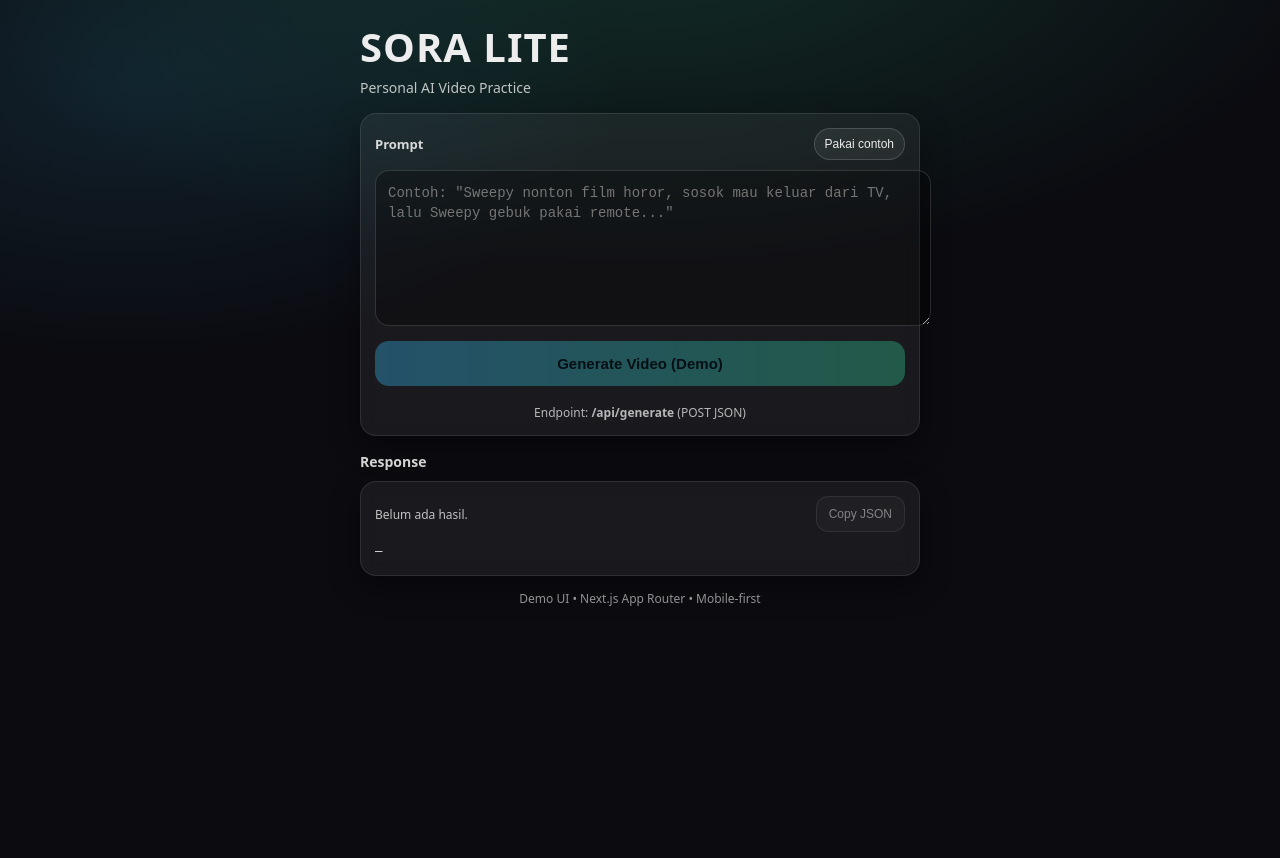
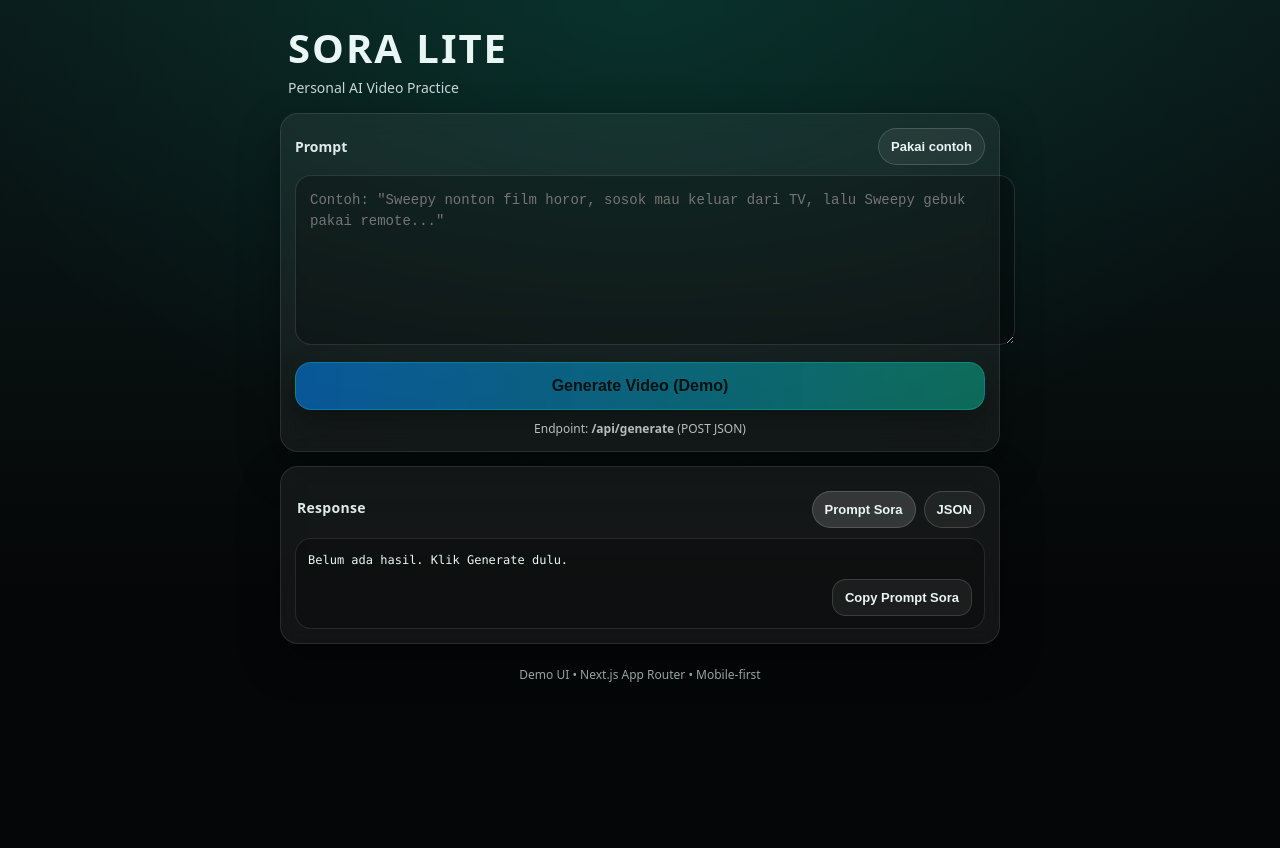
Before and after one commit to hanzonk26/sora-lite, a Next.js app: page / in a window 1280 px wide. Built offline with nearby package versions, Linux system fonts and the light colour scheme.

Commit message:
Update page.tsx

```diff
--- a/app/page.tsx
+++ b/app/page.tsx
@@ -2,25 +2,38 @@
 
 import React, { useMemo, useState } from "react";
 
-type GenerateResponse = any;
+const EXAMPLE_PROMPT =
+  "Sweepy nonton film horor, sosok di TV makin mendekat, Sweepy gebuk TV pakai remote, suasana lucu tapi tegang.";
+
+function safeStringify(obj: any) {
+  try {
+    return JSON.stringify(obj, null, 2);
+  } catch {
+    return String(obj);
+  }
+}
 
 export default function Page() {
   const [prompt, setPrompt] = useState("");
   const [loading, setLoading] = useState(false);
-  const [error, setError] = useState<string>("");
-  const [data, setData] = useState<GenerateResponse | null>(null);
 
-  const canSubmit = useMemo(() => prompt.trim().length > 0 && !loading, [prompt, loading]);
+  const [raw, setRaw] = useState<any>(null);
+  const [error, setError] = useState<string | null>(null);
 
-  const examplePrompt =
-    "Sweepy nonton film horor, kamera dari belakang. Sosok di TV makin mendekat seolah mau keluar. Sweepy gebuk kepalanya pakai remote, sosok mundur. Cinematic horror tapi lucu.";
+  const finalPrompt: string = useMemo(() => {
+    // Sesuaikan ini kalau struktur output kamu beda.
+    // Dari screenshot: raw.output.finalPrompt ada.
+    return raw?.output?.finalPrompt || "";
+  }, [raw]);
+
+  const canCopy = (text: string) => typeof text === "string" && text.trim().length > 0;
 
   async function onGenerate() {
-    setError("");
-    setData(null);
+    setError(null);
+    setRaw(null);
 
-    const p = prompt.trim();
-    if (!p) {
+    const text = prompt.trim();
+    if (!text) {
       setError("Prompt tidak boleh kosong.");
       return;
     }
@@ -29,261 +42,296 @@ export default function Page() {
     try {
       const res = await fetch("/api/generate", {
         method: "POST",
-        headers: { "Content-Type": "application/json" },
-        body: JSON.stringify({ prompt: p }),
+        headers: { "content-type": "application/json" },
+        body: JSON.stringify({ prompt: text }),
       });
 
-      // kalau server balikin text/html atau error, tetap tangkap
-      const text = await res.text();
-      let json: any = null;
-      try {
-        json = JSON.parse(text);
-      } catch {
-        json = { ok: false, raw: text };
+      const data = await res.json().catch(() => ({}));
+      if (!res.ok) {
+        throw new Error(data?.error || `Request gagal (${res.status})`);
       }
 
-      if (!res.ok) {
-        setError(json?.error || `Request gagal (${res.status})`);
-        setData(json);
-      } else {
-        setData(json);
-      }
+      setRaw(data);
     } catch (e: any) {
-      setError(e?.message || "Terjadi error jaringan.");
+      setError(e?.message || "Terjadi error.");
     } finally {
       setLoading(false);
     }
   }
 
-  async function onCopy() {
+  async function copyText(text: string, okMsg: string) {
     try {
-      const pretty = data ? JSON.stringify(data, null, 2) : "";
-      await navigator.clipboard.writeText(pretty);
-      // kasih feedback ringan
-      setError("✅ Copied ke clipboard.");
-      setTimeout(() => setError(""), 1200);
+      await navigator.clipboard.writeText(text);
+      alert(okMsg);
     } catch {
-      setError("Gagal copy (browser tidak mengizinkan).");
+      // fallback
+      const ta = document.createElement("textarea");
+      ta.value = text;
+      document.body.appendChild(ta);
+      ta.select();
+      document.execCommand("copy");
+      document.body.removeChild(ta);
+      alert(okMsg);
     }
   }
 
   const styles: Record<string, React.CSSProperties> = {
     page: {
       minHeight: "100vh",
-      background: "radial-gradient(1200px 600px at 50% -10%, rgba(52,211,153,0.18), transparent 60%), radial-gradient(900px 500px at 10% 10%, rgba(56,189,248,0.12), transparent 55%), #0b0b10",
-      color: "#EDEDED",
-      padding: "18px 14px 40px",
-      fontFamily: "ui-sans-serif, system-ui, -apple-system, Segoe UI, Roboto, Helvetica, Arial, Apple Color Emoji, Segoe UI Emoji",
+      padding: "20px 14px 28px",
+      display: "flex",
+      justifyContent: "center",
+      background:
+        "radial-gradient(1200px 800px at 50% 0%, rgba(0,255,204,0.10), rgba(0,0,0,0) 60%), linear-gradient(180deg, #0a1b1a 0%, #050607 70%, #050607 100%)",
+      color: "#eaf6f4",
+      fontFamily:
+        'ui-sans-serif, system-ui, -apple-system, Segoe UI, Roboto, Helvetica, Arial, "Apple Color Emoji", "Segoe UI Emoji"',
     },
     container: {
-      maxWidth: 560,
-      margin: "0 auto",
+      width: "100%",
+      maxWidth: 720,
+      display: "flex",
+      flexDirection: "column",
+      gap: 14,
     },
     header: {
-      marginTop: 8,
-      marginBottom: 16,
-      textAlign: "left",
+      padding: "8px 8px 2px",
     },
     title: {
+      margin: 0,
       fontSize: 40,
-      lineHeight: 1.05,
-      letterSpacing: 1,
-      margin: 0,
+      letterSpacing: 2,
       fontWeight: 800,
+      lineHeight: 1,
     },
     subtitle: {
-      marginTop: 10,
-      opacity: 0.8,
+      margin: "10px 0 0",
+      opacity: 0.85,
       fontSize: 14,
     },
     card: {
+      borderRadius: 18,
+      padding: 14,
       background: "rgba(255,255,255,0.06)",
       border: "1px solid rgba(255,255,255,0.10)",
-      borderRadius: 16,
-      padding: 14,
-      boxShadow: "0 10px 30px rgba(0,0,0,0.35)",
-      backdropFilter: "blur(8px)",
+      boxShadow: "0 16px 40px rgba(0,0,0,0.35)",
+      backdropFilter: "blur(10px)",
     },
-    labelRow: {
+    rowBetween: {
       display: "flex",
+      justifyContent: "space-between",
       alignItems: "center",
-      justifyContent: "space-between",
-      marginBottom: 10,
       gap: 10,
+      flexWrap: "wrap",
     },
     label: {
-      fontSize: 13,
-      opacity: 0.9,
+      fontSize: 14,
       fontWeight: 700,
+      opacity: 0.95,
     },
     pillBtn: {
+      padding: "10px 12px",
+      borderRadius: 999,
       border: "1px solid rgba(255,255,255,0.16)",
       background: "rgba(255,255,255,0.06)",
-      color: "#EDEDED",
-      borderRadius: 999,
-      padding: "8px 10px",
-      fontSize: 12,
+      color: "#eaf6f4",
       cursor: "pointer",
-      whiteSpace: "nowrap",
+      fontWeight: 700,
+      fontSize: 13,
     },
     textarea: {
       width: "100%",
-      minHeight: 130,
+      minHeight: 140,
       resize: "vertical",
-      borderRadius: 14,
-      border: "1px solid rgba(255,255,255,0.14)",
-      background: "rgba(0,0,0,0.30)",
-      color: "#EDEDED",
-      padding: 12,
+      padding: 14,
+      marginTop: 10,
+      borderRadius: 16,
+      border: "1px solid rgba(255,255,255,0.12)",
+      outline: "none",
+      background: "rgba(0,0,0,0.25)",
+      color: "#eaf6f4",
       fontSize: 14,
-      lineHeight: 1.45,
-      outline: "none",
+      lineHeight: 1.5,
+    },
+    primaryBtn: {
+      width: "100%",
+      marginTop: 12,
+      padding: "14px 14px",
+      borderRadius: 16,
+      border: "1px solid rgba(0,255,204,0.22)",
+      background: "linear-gradient(90deg, rgba(0,136,255,0.55), rgba(0,255,204,0.35))",
+      color: "#041212",
+      fontWeight: 900,
+      fontSize: 16,
+      cursor: "pointer",
+      boxShadow: "0 14px 30px rgba(0,0,0,0.35)",
     },
     helper: {
       marginTop: 10,
-      display: "flex",
-      gap: 10,
-      flexDirection: "column",
-    },
-    button: {
-      width: "100%",
-      border: "none",
-      borderRadius: 14,
-      padding: "14px 14px",
-      fontSize: 15,
-      fontWeight: 900,
-      cursor: canSubmit ? "pointer" : "not-allowed",
-      color: "#061014",
-      background: canSubmit
-        ? "linear-gradient(90deg, #38bdf8 0%, #34d399 100%)"
-        : "linear-gradient(90deg, rgba(56,189,248,0.35), rgba(52,211,153,0.35))",
-      boxShadow: canSubmit ? "0 12px 26px rgba(56,189,248,0.18)" : "none",
-      transition: "transform 0.08s ease",
-      userSelect: "none",
-    },
-    buttonSub: {
-      marginTop: 8,
       fontSize: 12,
       opacity: 0.75,
       textAlign: "center",
     },
     error: {
       marginTop: 10,
-      color: error.startsWith("✅") ? "#34d399" : "#fb7185",
-      fontWeight: 700,
+      padding: "10px 12px",
+      borderRadius: 12,
+      background: "rgba(255, 70, 70, 0.12)",
+      border: "1px solid rgba(255, 70, 70, 0.25)",
+      color: "#ffd6d6",
       fontSize: 13,
     },
     sectionTitle: {
-      marginTop: 16,
-      marginBottom: 10,
+      margin: "6px 2px 0",
       fontSize: 14,
       fontWeight: 900,
-      opacity: 0.9,
+      letterSpacing: 0.3,
+      opacity: 0.95,
     },
-    preWrap: {
+    tabs: {
+      display: "flex",
+      gap: 8,
+      marginTop: 10,
+      flexWrap: "wrap",
+    },
+    tabBtn: (active: boolean): React.CSSProperties => ({
+      padding: "10px 12px",
+      borderRadius: 999,
+      border: "1px solid rgba(255,255,255,0.16)",
+      background: active ? "rgba(255,255,255,0.14)" : "rgba(255,255,255,0.06)",
+      color: "#eaf6f4",
+      cursor: "pointer",
+      fontWeight: 800,
+      fontSize: 13,
+    }),
+    box: {
+      marginTop: 10,
+      borderRadius: 16,
+      border: "1px solid rgba(255,255,255,0.10)",
+      background: "rgba(0,0,0,0.24)",
+      padding: 12,
+    },
+    mono: {
+      fontFamily:
+        'ui-monospace, SFMono-Regular, Menlo, Monaco, Consolas, "Liberation Mono", "Courier New", monospace',
+      fontSize: 12,
+      lineHeight: 1.5,
       whiteSpace: "pre-wrap",
       wordBreak: "break-word",
       margin: 0,
-      fontSize: 12.5,
-      lineHeight: 1.5,
-      fontFamily: "ui-monospace, SFMono-Regular, Menlo, Monaco, Consolas, Liberation Mono, Courier New, monospace",
-      color: "#EDEDED",
     },
-    responseTopRow: {
+    actionsRow: {
       display: "flex",
       gap: 10,
-      alignItems: "center",
-      justifyContent: "space-between",
-      marginBottom: 10,
+      justifyContent: "flex-end",
+      flexWrap: "wrap",
+      marginTop: 10,
     },
-    copyBtn: {
-      border: "1px solid rgba(255,255,255,0.16)",
+    smallBtn: {
+      padding: "10px 12px",
+      borderRadius: 14,
+      border: "1px solid rgba(255,255,255,0.14)",
       background: "rgba(255,255,255,0.06)",
-      color: "#EDEDED",
-      borderRadius: 12,
-      padding: "10px 12px",
-      fontSize: 12,
-      cursor: data ? "pointer" : "not-allowed",
-      opacity: data ? 1 : 0.5,
-      userSelect: "none",
+      color: "#eaf6f4",
+      cursor: "pointer",
+      fontWeight: 800,
+      fontSize: 13,
     },
     footer: {
-      marginTop: 14,
+      marginTop: 8,
+      textAlign: "center",
       fontSize: 12,
-      opacity: 0.6,
-      textAlign: "center",
+      opacity: 0.65,
     },
   };
 
-  const pretty = useMemo(() => (data ? JSON.stringify(data, null, 2) : ""), [data]);
+  const [tab, setTab] = useState<"prompt" | "json">("prompt");
 
   return (
     <main style={styles.page}>
       <div style={styles.container}>
         <header style={styles.header}>
           <h1 style={styles.title}>SORA LITE</h1>
-          <div style={styles.subtitle}>Personal AI Video Practice</div>
+          <p style={styles.subtitle}>Personal AI Video Practice</p>
         </header>
 
         <section style={styles.card}>
-          <div style={styles.labelRow}>
+          <div style={styles.rowBetween}>
             <div style={styles.label}>Prompt</div>
             <button
+              style={styles.pillBtn}
+              onClick={() => setPrompt(EXAMPLE_PROMPT)}
               type="button"
-              style={styles.pillBtn}
-              onClick={() => {
-                setPrompt(examplePrompt);
-                setError("");
-              }}
-              title="Isi contoh prompt"
+              disabled={loading}
+              aria-label="Pakai contoh"
+              title="Pakai contoh"
             >
               Pakai contoh
             </button>
           </div>
 
           <textarea
+            style={styles.textarea}
+            placeholder='Contoh: "Sweepy nonton film horor, sosok mau keluar dari TV, lalu Sweepy gebuk pakai remote..."'
             value={prompt}
             onChange={(e) => setPrompt(e.target.value)}
-            placeholder='Contoh: "Sweepy nonton film horor, sosok mau keluar dari TV, lalu Sweepy gebuk pakai remote..."'
-            style={styles.textarea}
           />
 
-          <div style={styles.helper}>
-            <button
-              type="button"
-              style={styles.button}
-              onClick={onGenerate}
-              disabled={!canSubmit}
-              onMouseDown={(e) => {
-                // efek klik ringan
-                if (canSubmit) (e.currentTarget as HTMLButtonElement).style.transform = "scale(0.99)";
-              }}
-              onMouseUp={(e) => ((e.currentTarget as HTMLButtonElement).style.transform = "scale(1)")}
-              onMouseLeave={(e) => ((e.currentTarget as HTMLButtonElement).style.transform = "scale(1)")}
-            >
-              {loading ? "Generating..." : "Generate Video (Demo)"}
-            </button>
+          <button style={styles.primaryBtn} onClick={onGenerate} disabled={loading} type="button">
+            {loading ? "Generating..." : "Generate Video (Demo)"}
+          </button>
 
-            <div style={styles.buttonSub}>
-              Endpoint: <b>/api/generate</b> (POST JSON)
-            </div>
+          {error ? <div style={styles.error}>{error}</div> : null}
 
-            {error ? <div style={styles.error}>{error}</div> : null}
-          </div>
+          <div style={styles.helper}>Endpoint: <b>/api/generate</b> (POST JSON)</div>
         </section>
 
-        <div style={styles.sectionTitle}>Response</div>
         <section style={styles.card}>
-          <div style={styles.responseTopRow}>
-            <div style={{ fontSize: 12, opacity: 0.8 }}>
-              {data ? "Ada hasil." : "Belum ada hasil."}
+          <div style={styles.rowBetween}>
+            <div style={styles.sectionTitle}>Response</div>
+            <div style={styles.tabs}>
+              <button style={styles.tabBtn(tab === "prompt")} onClick={() => setTab("prompt")} type="button">
+                Prompt Sora
+              </button>
+              <button style={styles.tabBtn(tab === "json")} onClick={() => setTab("json")} type="button">
+                JSON
+              </button>
             </div>
-            <button type="button" style={styles.copyBtn} onClick={onCopy} disabled={!data}>
-              Copy JSON
-            </button>
           </div>
 
-          <pre style={styles.preWrap}>{data ? pretty : "—"}</pre>
+          {tab === "prompt" ? (
+            <div style={styles.box}>
+              <pre style={styles.mono}>
+                {finalPrompt ? finalPrompt : "Belum ada hasil. Klik Generate dulu."}
+              </pre>
+
+              <div style={styles.actionsRow}>
+                <button
+                  style={styles.smallBtn}
+                  type="button"
+                  disabled={!canCopy(finalPrompt)}
+                  onClick={() => copyText(finalPrompt, "✅ Prompt Sora berhasil dicopy!")}
+                >
+                  Copy Prompt Sora
+                </button>
+              </div>
+            </div>
+          ) : (
+            <div style={styles.box}>
+              <pre style={styles.mono}>{raw ? safeStringify(raw) : "Belum ada hasil."}</pre>
+
+              <div style={styles.actionsRow}>
+                <button
+                  style={styles.smallBtn}
+                  type="button"
+                  disabled={!raw}
+                  onClick={() => copyText(safeStringify(raw), "✅ JSON berhasil dicopy!")}
+                >
+                  Copy JSON
+                </button>
+              </div>
+            </div>
+          )}
         </section>
 
         <div style={styles.footer}>Demo UI • Next.js App Router • Mobile-first</div>
```
